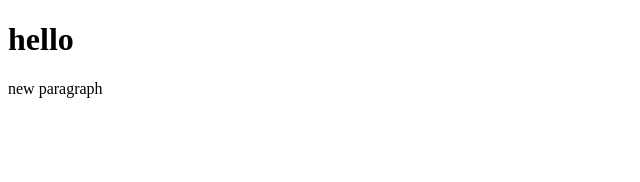
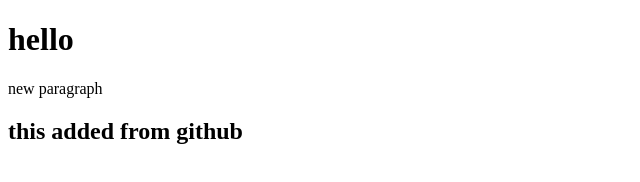
Before and after one commit to omrran/test-for-git-course, a plain HTML site: page index.html in a window 1280 px wide. Shown: the whole page, without its empty margins (0-640 px from the left). Drawn offline with Linux system fonts and the light colour scheme.

Commit message:
Update index add h2 tag

```diff
--- a/index.html
+++ b/index.html
@@ -9,5 +9,6 @@
 <body>
     <h1>hello</h1>
     <p>new paragraph</p>
+    <h2>this added from github</h2>
 </body>
 </html>
```
